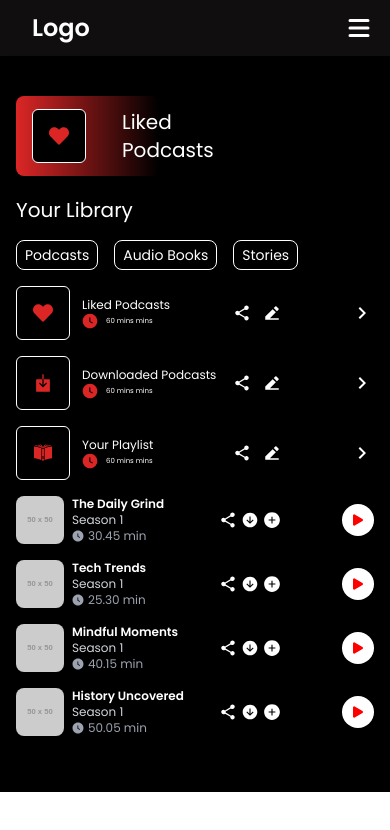
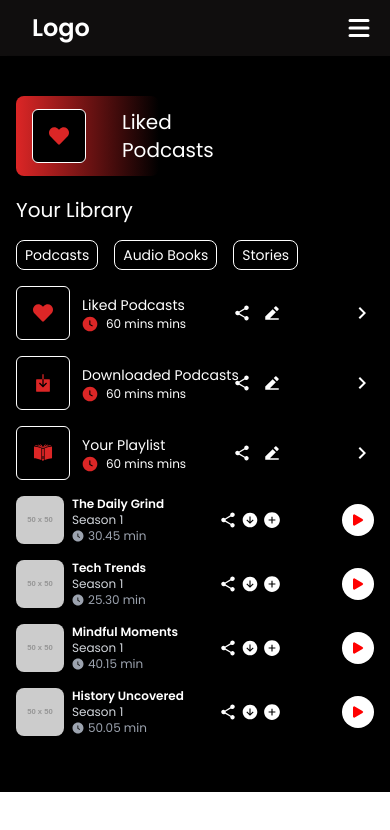
Before and after one commit to satishd01/podcast, a React (Vite) app in the folder podcast/: page /library in a window 390 px wide. Shown: the top 830 px of the page. Built offline with nearby package versions, Linux system fonts and the light colour scheme; the HTML template or start-up script is replaced by a standard one.

Commit message:
LibraryCard

```diff
--- /dev/null
+++ b/podcast/src/components/Library/LibraryCard/LibraryCard.jsx
@@ -0,0 +1,37 @@
+import React from "react";
+import { GoClockFill } from "react-icons/go";
+import { IoMdShare } from "react-icons/io";
+import { MdKeyboardArrowRight } from "react-icons/md";
+import { RiEdit2Fill } from "react-icons/ri";
+
+const LibraryCard = ({ item }) => {
+  return (
+    <div className="grid grid-cols-12 gap-4  items-center mt-4 w-full cursor-pointer">
+      <div className="flex items-center gap-3 col-span-6">
+        <div className="border border-white p-4 rounded-md">
+          <item.icon className="text-red-600 text-xl" />
+        </div>
+        <div>
+          <p className="md:text-base whitespace-nowrap text-[14px]">
+            {item.title}
+          </p>
+          <div className="flex items-center gap-2 whitespace-nowrap">
+            <GoClockFill className="text-red-600" />
+            <p className="md:text-xs text-xs whitespace-nowrap">
+              {item.duration} mins
+            </p>
+          </div>
+        </div>
+      </div>
+      <div className="col-span-3 text-lg flex gap-3 items-center justify-end">
+        <IoMdShare />
+        <RiEdit2Fill />
+      </div>
+      <div className="col-span-3 text-2xl flex justify-end md:pr-5">
+        <MdKeyboardArrowRight />
+      </div>
+    </div>
+  );
+};
+
+export default LibraryCard;
--- a/podcast/src/components/Library/LibraryDetails/LibraryDetails.jsx
+++ b/podcast/src/components/Library/LibraryDetails/LibraryDetails.jsx
@@ -8,6 +8,7 @@ import { libraryItems } from "../../../utils/constants";
 import { MdKeyboardArrowRight } from "react-icons/md";
 import { useSelector } from "react-redux";
 import { useNavigate } from "react-router-dom";
+import LibraryCard from "../LibraryCard/LibraryCard";
 
 const LibraryDetails = () => {
   const navigate = useNavigate();
@@ -26,31 +27,8 @@ const LibraryDetails = () => {
                 item.title.toLowerCase().includes(searchedText.toLowerCase())
               )
               .map((item) => (
-                <div
-                  key={item.id}
-                  onClick={() => handleNavigation(item.title)}
-                  className="grid grid-cols-12 gap-4  items-center mt-4 w-full cursor-pointer">
-                  <div className="flex items-center gap-3 col-span-6">
-                    <div className="border border-white p-4 rounded-md">
-                      <item.icon className="text-red-600 text-xl" />
-                    </div>
-                    <div>
-                      <p>{item.title}</p>
-                      <div className="flex items-center gap-2 ">
-                        <GoClockFill className="text-red-600" />
-                        <p className="md:text-sm text-xl font-bold">
-                          {item.duration} mins
-                        </p>
-                      </div>
-                    </div>
-                  </div>
-                  <div className="col-span-3 text-lg flex gap-3 items-center justify-end">
-                    <IoMdShare />
-                    <RiEdit2Fill />
-                  </div>
-                  <div className="col-span-3 text-2xl flex justify-end md:pr-5">
-                    <MdKeyboardArrowRight />
-                  </div>
+                <div key={item.id} onClick={() => handleNavigation(item.title)}>
+                  <LibraryCard item={item} />
                 </div>
               ))}
         </div>
@@ -75,31 +53,8 @@ const LibraryDetails = () => {
                 key={item.id}
                 onClick={() =>
                   navigate(`/${item.title.toLowerCase().replace(" ", "-")}`)
-                }
-                className="grid grid-cols-12 gap-4  items-center mt-4 w-full cursor-pointer">
-                <div className="flex items-center gap-3 col-span-6">
-                  <div className="border border-white p-4 rounded-md">
-                    <item.icon className="text-red-600 text-xl" />
-                  </div>
-                  <div>
-                    <p className="md:text-base whitespace-nowrap text-xs">
-                      {item.title}
-                    </p>
-                    <div className="flex items-center gap-2 whitespace-nowrap">
-                      <GoClockFill className="text-red-600" />
-                      <p className="md:text-xs text-[7px] whitespace-nowrap">
-                        {item.duration} mins
-                      </p>
-                    </div>
-                  </div>
-                </div>
-                <div className="col-span-3 text-lg flex gap-3 items-center justify-end">
-                  <IoMdShare />
-                  <RiEdit2Fill />
-                </div>
-                <div className="col-span-3 text-2xl flex justify-end md:pr-5">
-                  <MdKeyboardArrowRight />
-                </div>
+                }>
+                <LibraryCard item={item} />
               </div>
             ))}
         </>
```
